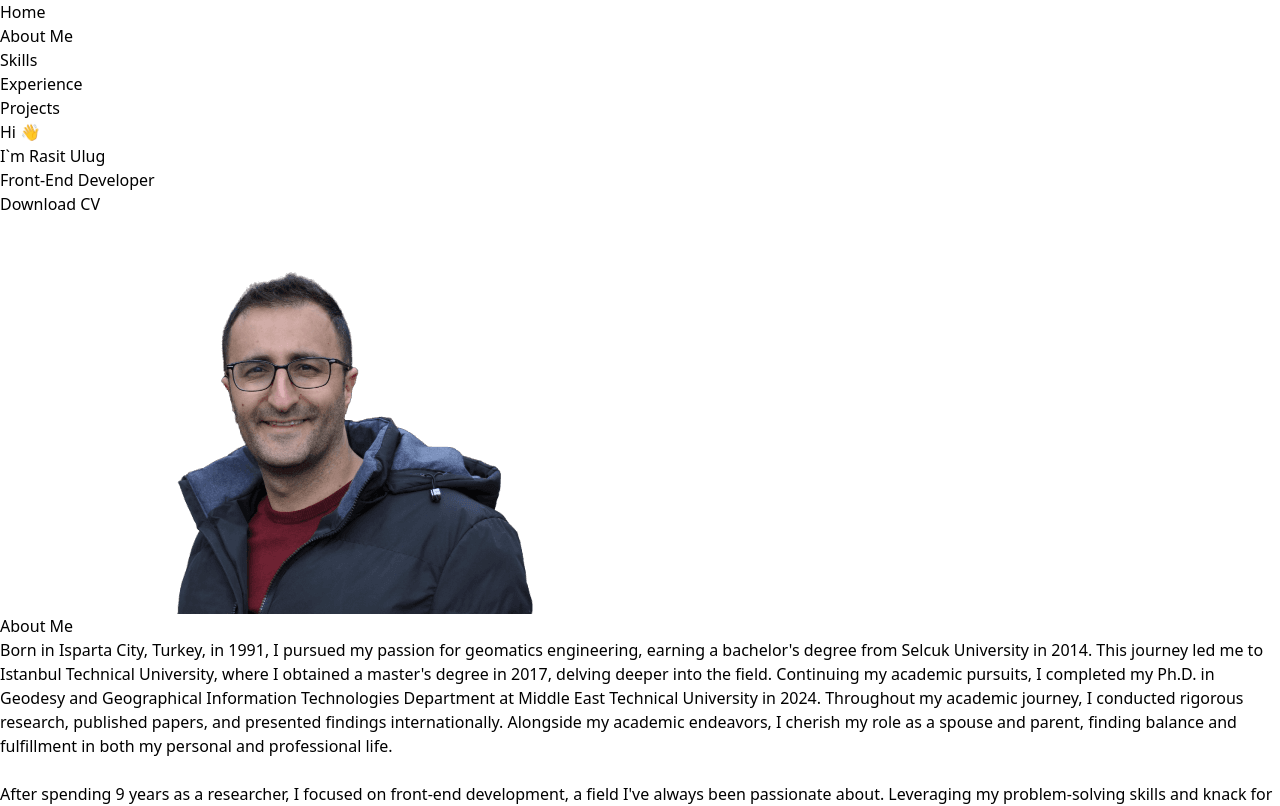
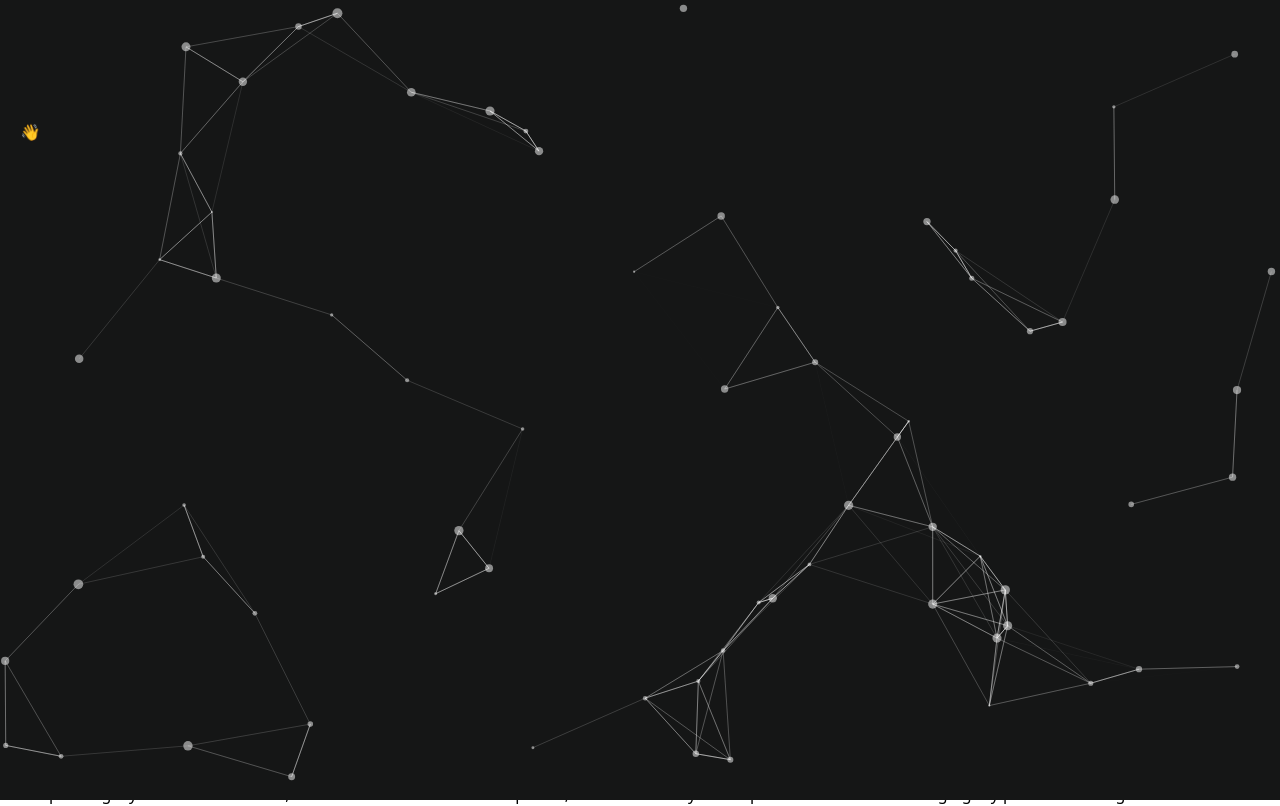
Before and after one commit to rstulug/portfolio, a React (Vite) app: page / in a window 1280 px wide. Shown: the top 806 px of the page. Built offline with nearby package versions, Linux system fonts and the light colour scheme.

Commit message:
Some adjusment for slow load

```diff
--- a/src/App.tsx
+++ b/src/App.tsx
@@ -1,135 +1,126 @@
 import AboutMe from "./ui/AboutMe";
 import Dashboard from "./ui/Dashboard";
-//import Particles, { initParticlesEngine } from "@tsparticles/react";
-//import { type Container, type ISourceOptions } from "@tsparticles/engine";
+import Particles, { initParticlesEngine } from "@tsparticles/react";
+import { type Container, type ISourceOptions } from "@tsparticles/engine";
 // import { loadAll } from "@tsparticles/all"; // if you are going to use `loadAll`, install the "@tsparticles/all" package too.
 // import { loadFull } from "tsparticles"; // if you are going to use `loadFull`, install the "tsparticles" package too.
-//import { loadSlim } from "@tsparticles/slim"; // if you are going to use `loadSlim`, install the "@tsparticles/slim" package too.
+import { loadSlim } from "@tsparticles/slim"; // if you are going to use `loadSlim`, install the "@tsparticles/slim" package too.
 import Navbar from "./ui/Navbar";
 import Skills from "./ui/Skills";
 import Experience from "./ui/Experience";
 import Projects from "./ui/Projects";
-//import { useEffect, useMemo, useState } from "react";
+import { useEffect, useMemo, useState } from "react";
 // import { loadBasic } from "@tsparticles/basic"; // if you are going to use `loadBasic`, install the "@tsparticles/basic" package too.
 
 function App() {
-  //const [init, setInit] = useState(false);
+  const [init, setInit] = useState(false);
 
-  // // this should be run only once per application lifetime
-  // useEffect(() => {
-  //   initParticlesEngine(async (engine) => {
-  //     // you can initiate the tsParticles instance (engine) here, adding custom shapes or presets
-  //     // this loads the tsparticles package bundle, it's the easiest method for getting everything ready
-  //     // starting from v2 you can add only the features you need reducing the bundle size
-  //     //await loadAll(engine);
-  //     //await loadFull(engine);
-  //     await loadSlim(engine);
-  //     //await loadBasic(engine);
-  //   }).then(() => {
-  //     setInit(true);
-  //   });
-  // }, []);
+  // this should be run only once per application lifetime
+  useEffect(() => {
+    initParticlesEngine(async (engine) => {
+      // you can initiate the tsParticles instance (engine) here, adding custom shapes or presets
+      // this loads the tsparticles package bundle, it's the easiest method for getting everything ready
+      // starting from v2 you can add only the features you need reducing the bundle size
+      //await loadAll(engine);
+      //await loadFull(engine);
+      await loadSlim(engine);
+      //await loadBasic(engine);
+    }).then(() => {
+      setInit(true);
+    });
+  }, []);
 
-  // const particlesLoaded = async (container?: Container): Promise<void> => {
-  //   console.log(container);
-  // };
+  const particlesLoaded = async (container?: Container): Promise<void> => {
+    console.log(container);
+  };
 
-  // const options: ISourceOptions = useMemo(
-  //   () => ({
-  //     background: {
-  //       color: {
-  //         value: "#151616",
-  //       },
-  //     },
-  //     fpsLimit: 120,
-  //     interactivity: {
-  //       events: {
-  //         onClick: {
-  //           enable: false,
-  //           mode: "push",
-  //         },
-  //         onHover: {
-  //           enable: false,
-  //           mode: "repulse",
-  //         },
-  //       },
-  //       modes: {
-  //         push: {
-  //           quantity: 4,
-  //         },
-  //         repulse: {
-  //           distance: 200,
-  //           duration: 0.4,
-  //         },
-  //       },
-  //     },
-  //     particles: {
-  //       color: {
-  //         value: "#ffffff",
-  //       },
-  //       links: {
-  //         color: "#ffffff",
-  //         distance: 150,
-  //         enable: true,
-  //         opacity: 0.5,
-  //         width: 1,
-  //       },
-  //       collisions: {
-  //         enable: false,
-  //       },
-  //       move: {
-  //         direction: "none",
-  //         enable: true,
-  //         outModes: {
-  //           default: "bounce",
-  //         },
-  //         random: false,
-  //         speed: 1,
-  //         straight: false,
-  //       },
-  //       number: {
-  //         density: {
-  //           enable: true,
-  //         },
-  //         value: 140,
-  //       },
-  //       opacity: {
-  //         value: 0.5,
-  //       },
-  //       shape: {
-  //         type: "circle",
-  //       },
-  //       size: {
-  //         value: { min: 1, max: 5 },
-  //       },
-  //     },
-  //     detectRetina: true,
-  //   }),
-  //   []
-  // );
+  const options: ISourceOptions = useMemo(
+    () => ({
+      background: {
+        color: {
+          value: "#151616",
+        },
+      },
+      fpsLimit: 120,
+      interactivity: {
+        events: {
+          onClick: {
+            enable: false,
+            mode: "push",
+          },
+          onHover: {
+            enable: false,
+            mode: "repulse",
+          },
+        },
+        modes: {
+          push: {
+            quantity: 4,
+          },
+          repulse: {
+            distance: 200,
+            duration: 0.4,
+          },
+        },
+      },
+      particles: {
+        color: {
+          value: "#ffffff",
+        },
+        links: {
+          color: "#ffffff",
+          distance: 150,
+          enable: true,
+          opacity: 0.5,
+          width: 1,
+        },
+        collisions: {
+          enable: false,
+        },
+        move: {
+          direction: "none",
+          enable: true,
+          outModes: {
+            default: "bounce",
+          },
+          random: false,
+          speed: 1,
+          straight: false,
+        },
+        number: {
+          density: {
+            enable: true,
+          },
+          value: 140,
+        },
+        opacity: {
+          value: 0.5,
+        },
+        shape: {
+          type: "circle",
+        },
+        size: {
+          value: { min: 1, max: 5 },
+        },
+      },
+      detectRetina: true,
+    }),
+    []
+  );
 
-  // if (init) {
-  //   return (
-  //     <div className="relative ">
-  //       <Particles
-  //         id="tsparticles"
-  //         options={options}
-  //         particlesLoaded={particlesLoaded}
-  //         className="absolute top-0 left-0 w-full h-full -z-10"
-  //       />
-  //       <div className="max-w-screen-xl mx-auto text-white">
-  //         <Navbar />
-  //         <Dashboard />
-  //         <AboutMe />
-  //         <Skills />
-  //         <Experience />
-  //         <Projects />
-  //       </div>
-  //     </div>
-  //   );
-  // }
   return (
-    <div className="relative ">
+    <div
+      className="relative min-h-screen "
+      style={{ backgroundColor: init ? "" : "#151616" }}
+    >
+      {init && (
+        <Particles
+          id="tsparticles"
+          options={options}
+          particlesLoaded={particlesLoaded}
+          className="absolute top-0 left-0 w-full h-full -z-10"
+        />
+      )}
       <div className="max-w-screen-xl mx-auto text-white">
         <Navbar />
         <Dashboard />
```
